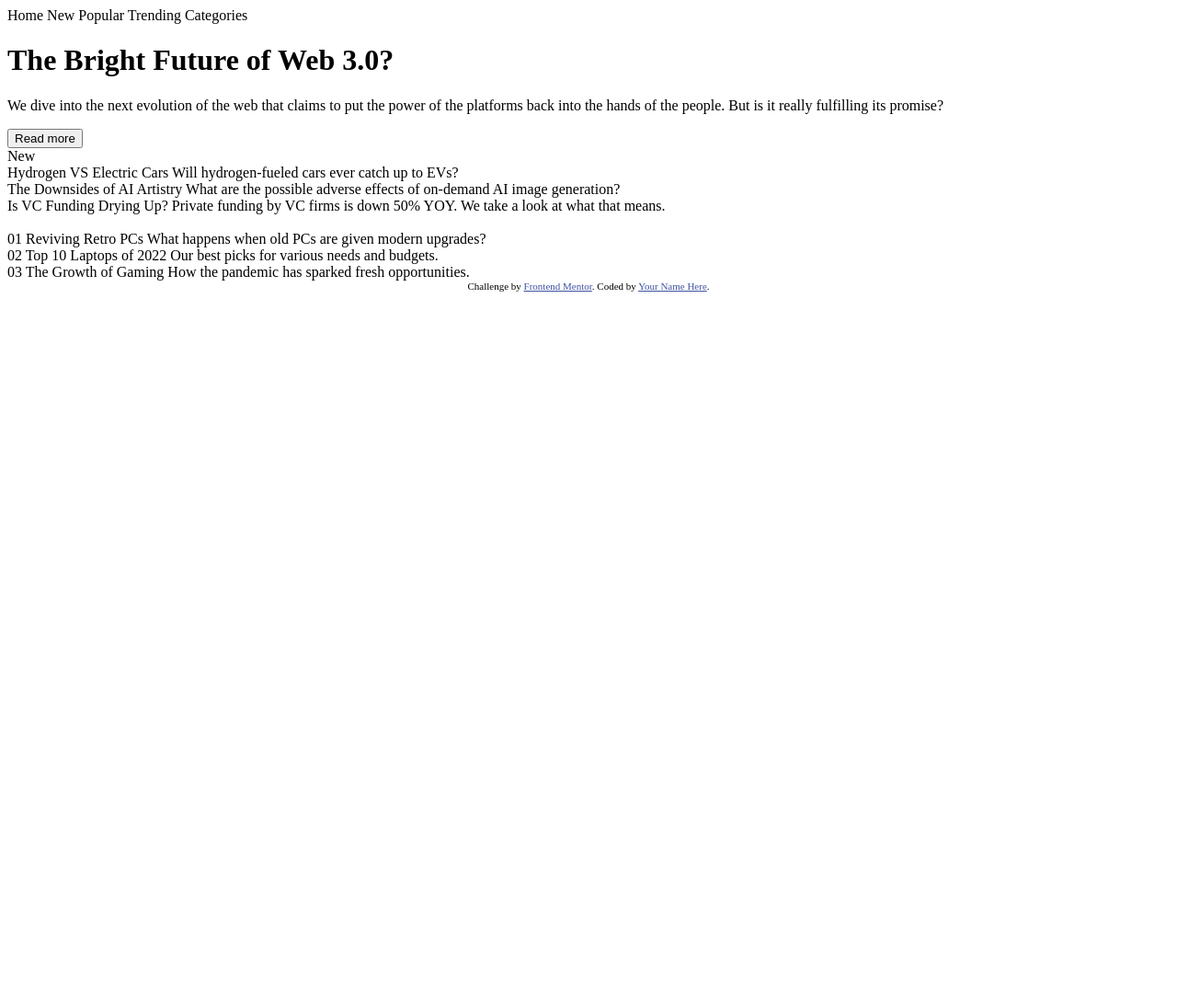
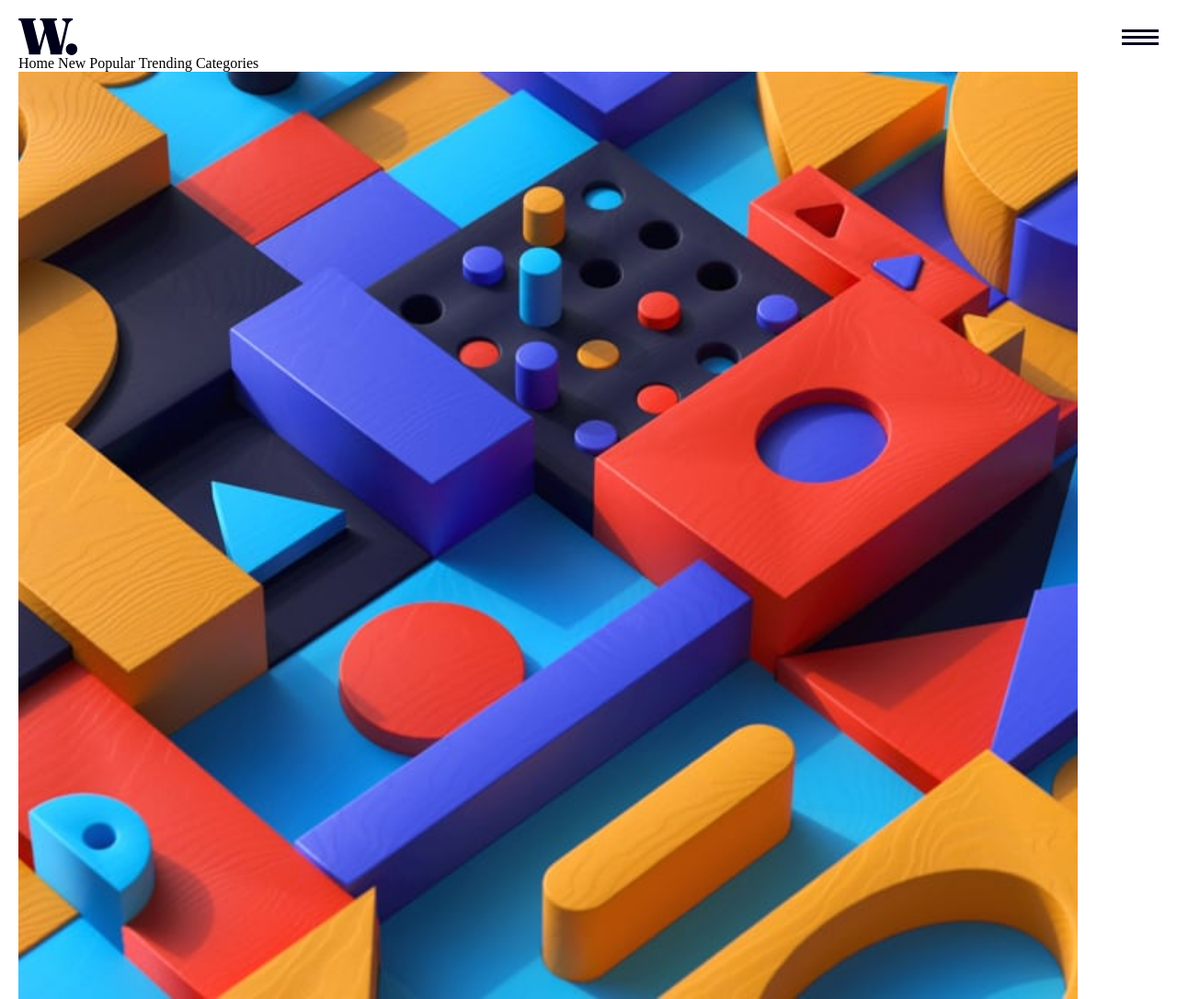
Before and after one commit to ChrisKnowles53/CJK_Frontend_News, a plain HTML site: page index.html in a window 1280 px wide. Shown: the top 1086 px of the page at 92% size. Before the commit the page ends 800 px from the top, so only its background shows below. Drawn offline with Linux system fonts and the light colour scheme.

Commit message:
add flexbox

```diff
--- a/index.html
+++ b/index.html
@@ -6,6 +6,7 @@
 
   <link rel="icon" type="image/png" sizes="32x32" href="./assets/images/favicon-32x32.png">
 
+  <link rel="stylesheet" href="./styles.css">
   <title>Frontend Mentor | News homepage</title>
 
   <!-- Feel free to remove these styles or customise in your own stylesheet 👍 -->
@@ -15,7 +16,11 @@
   </style>
 </head>
 <body>
-
+<div class="menu-icons">
+  <img src="./assets/images/logo.svg" alt="Logo" class="logo">
+  <!-- <img src="./assets/images/icon-menu-close.svg" alt="Logo" class="logo"> -->
+  <img src="./assets/images/icon-menu.svg" alt="Logo" class="logo">
+</div>
 <div class="menu">
   Home
   New
@@ -23,6 +28,7 @@
   Trending
   Categories
   </div>
+  <img src="./assets/images/image-web-3-mobile.jpg" alt="web3 mobile pic" class="firstImage">
 <h1>
   The Bright Future of Web 3.0?
 </h1>
@@ -52,20 +58,30 @@
 </div>
 <br>
 <div class="popular-news">
-  <div>
-  01
-  Reviving Retro PCs
-  What happens when old PCs are given modern upgrades?
+  <div class="mini-articles">
+    <img src="./assets/images/image-retro-pcs.jpg" alt="Retro" class="mini-article-images">
+    <div class="entry">
+  <h2>01</h2>
+  <h3>Reviving Retro PCs</h3>
+  <p>What happens when old PCs are given modern upgrades?</p>
 </div>
-<div>
-  02
-  Top 10 Laptops of 2022
-  Our best picks for various needs and budgets.
 </div>
-<div>
-  03
-  The Growth of Gaming
-  How the pandemic has sparked fresh opportunities.
+<div class="mini-articles">
+  <img src="./assets/images/image-top-laptops.jpg" alt="Laptop" class="mini-article-images">
+  <div class="entry">
+  <h2>02</h2>
+<h3>Top 10 Laptops of 2022</h3>
+
+  <p>Our best picks for various needs and budgets.</p>
+</div>
+</div>
+<div class="mini-articles">
+  <img src="./assets//images/image-gaming-growth.jpg" alt="Growth" class="mini-article-images">
+  <div class="entry">
+  <h2>03</h2>
+  <h3>The Growth of Gaming</h3>
+  <p>How the pandemic has sparked fresh opportunities.</p>
+</div>
 </div>
 
   <div class="attribution">
--- /dev/null
+++ b/styles.css
@@ -0,0 +1,24 @@
+body{
+    margin:20px;
+}
+
+.menu-icons{
+    display: flex;
+    flex-direction: row;
+    justify-content: space-between;
+    align-items: center;
+
+}
+.firstImage{
+    width: 90vw;
+}
+
+.mini-articles{
+    display: flex;
+}
+.popular-news{
+    display: flex;
+    flex-direction: column;
+    gap: 20px;
+
+}
```
